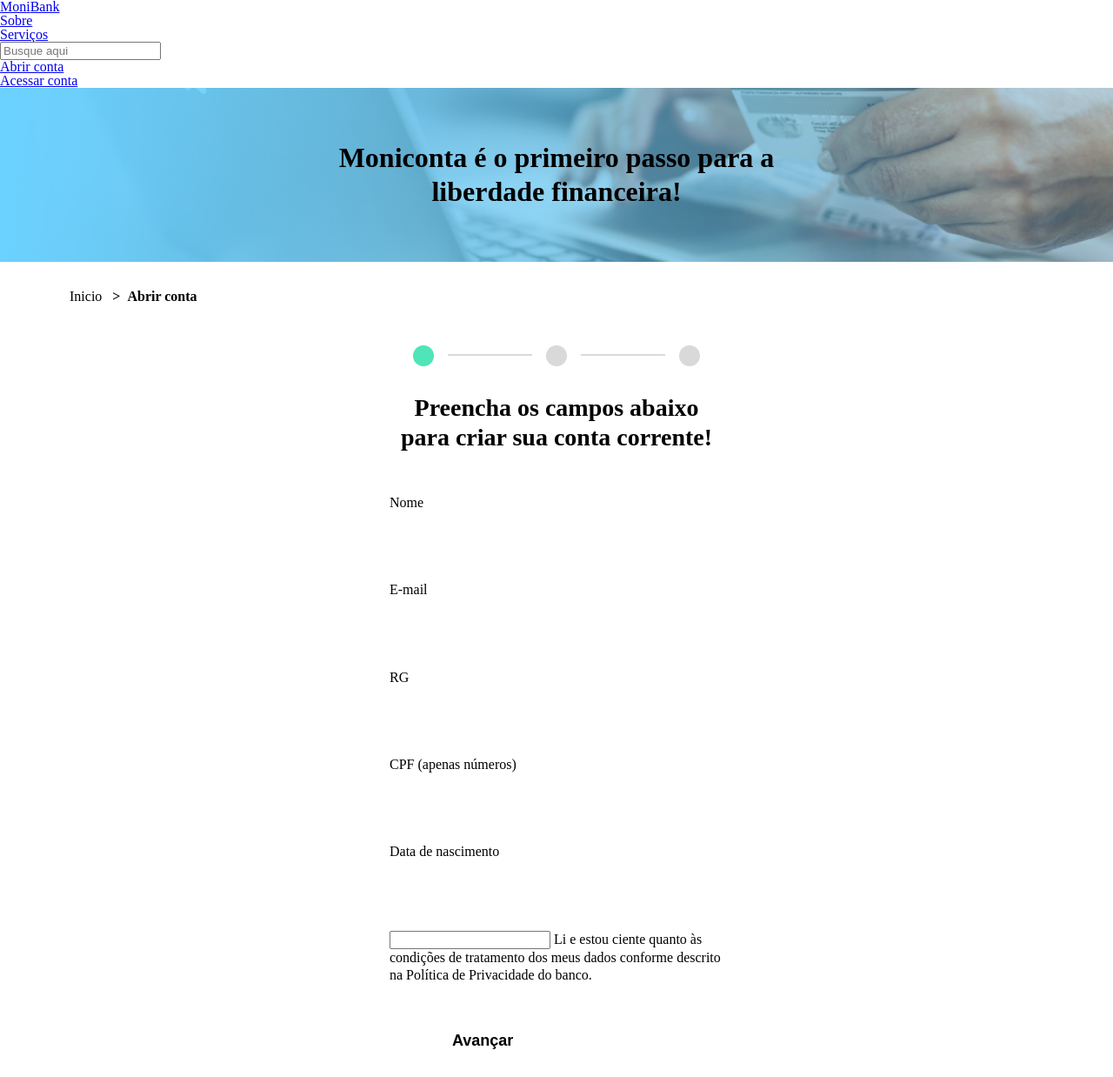
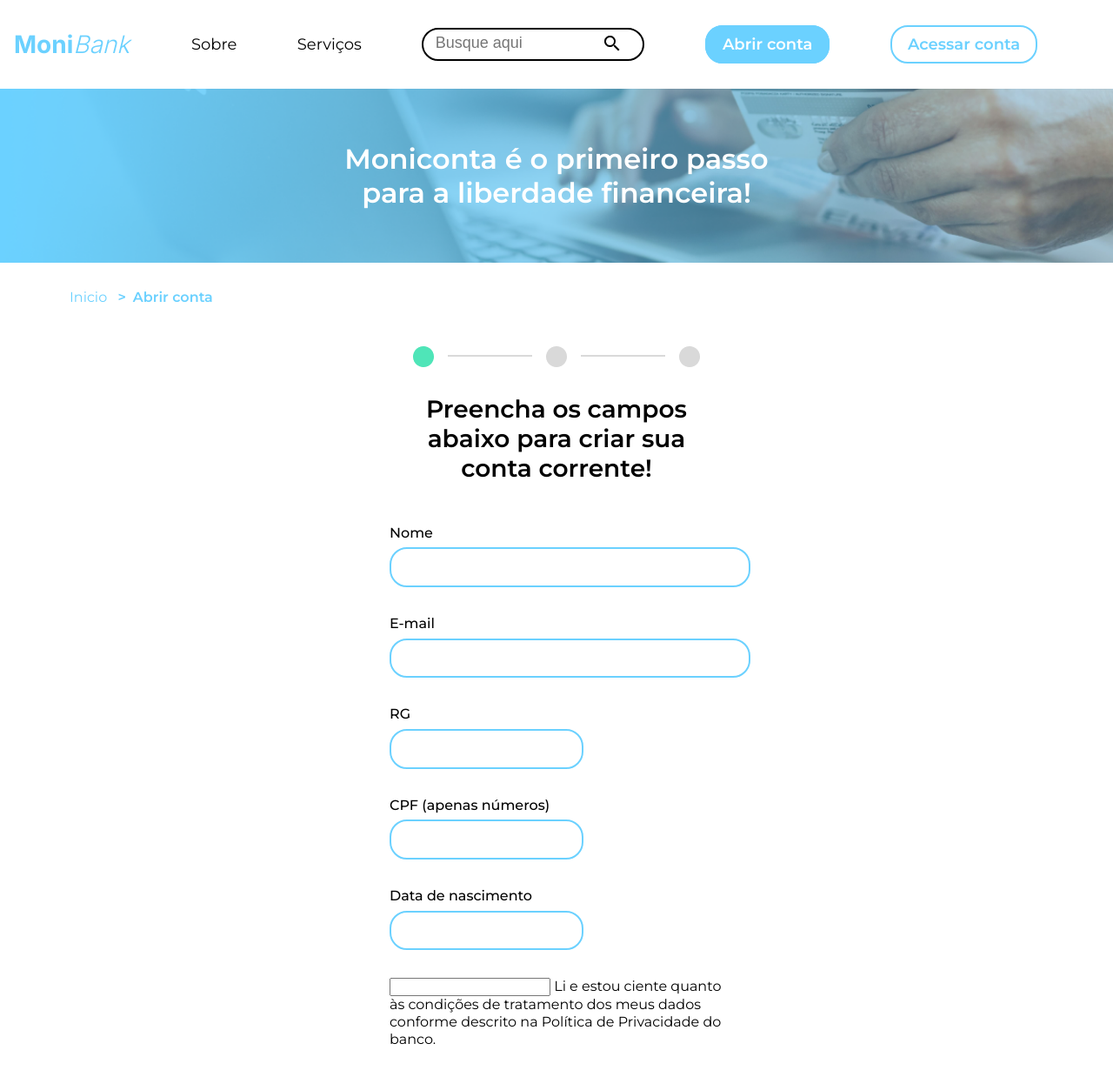
Before and after one commit to RudiJr/validandoFormularios, a plain HTML site: page pages/abrir-conta-form.html in a window 1280 px wide. Shown: the top 1238 px of the page at 87% size. Drawn offline with nearby package versions, Linux system fonts and the light colour scheme.

Commit message:
fix: css not working

```diff
--- a/styles/styles.css
+++ b/styles/styles.css
@@ -1,162 +1,20 @@
-.banner {
-    background-image: url("../../img/banner-formulario.png");
-    background-repeat: no-repeat;
-    background-size: cover;
-    width: 100%;
-    height: 25vh;
-    display: flex;
-    flex-direction: column;
-    justify-content: center;
-    text-align: center;
+@import url('./header.css');
+@import url('./footer.css');
+
+:root {
+    --fonte-principal: 'Montserrat', sans-serif;
+    --fonte-logo: 'Inter', sans-serif;
+    --azul-claro: #6BD1FF;
+    --preto: #000000;
+    --branco: #FFFFFF;
 }
 
-
-.banner__titulo {
-    font-weight: 600;
-    color: var(--branco);
-    font-size: 32px;
-    line-height: 39px;
-    width: 40%;
-    margin: 0 auto;
+body {
+    font-family: var(--fonte-principal);
+    color: var(--preto);
+    font-size: 16px;
 }
 
-.container {
-    margin: 2em 5em;
+.cabecalho__logo-link {
+    text-decoration: none;
 }
-
-.formulario {
-    margin: 3em auto;
-    width: 30vw;
-}
-
-.breadcrumb li {
-    display: inline;
-    font-size: 16px;
-    color: var(--azul-claro);
-}
-
-.breadcrumb li+li:before {
-    padding: 8px;
-    color: var(--azul-claro);
-    content: ">";
-}
-
-.breadcrumb__pagina {
-    font-weight: 700;
-}
-
-.formulario__container {
-    margin: 3em 0;
-    text-align: center;
-}
-
-.formulario__campo {
-    margin-bottom: 2em;
-}
-
-.formulario__titulo-texto {
-    margin: 1em 0;
-    font-weight: 600;
-    font-size: 28px;
-    line-height: 34px;
-}
-
-.campo__etiqueta {
-    font-weight: 500;
-    line-height: 20px;
-}
-
-.campo__escrita {
-    display: block;
-    border: 2px solid var(--azul-claro);
-    border-radius: 20px;
-    width: 100%;
-    padding: 1em;
-    margin-top: .5em;
-
-}
-
-.campo__escrita--menor {
-    width: 50%;
-}
-
-.termos__texto {
-    line-height: 20px;
-    display: inline;
-}
-
-.formulario__botao,
-.camera__botao {
-    background: var(--azul-claro);
-    margin: 2em auto;
-    display: block;
-    border: none;
-    padding: 1em 4em;
-    border-radius: 30px;
-    font-weight: 600;
-    font-size: 18px;
-    line-height: 22px;
-    color: var(--branco);
-}
-
-.formulario__imagem {
-    display: block;
-    margin: 2em auto;
-}
-
-.formulario__imagem--invisivel {
-    display: none;
-}
-
-.formulario__botao--ancora {
-    text-decoration: none;
-    width: 50%;
-}
-
-.formulario__texto {
-    margin: 1em 8em;
-}
-
-.formulario__texto--negrito {
-    font-weight: 700;
-}
-
-.formulario__texto-secundario {
-    margin: 2em 6em;
-}
-
-.mensagem-erro {
-    color: red;
-}
-
-.campo__escrita--erro {
-    border: 2px solid red;
-}
-
-.formulario__mensagem,
-.formulario__camera {
-    display: none;
-}
-
-.formulario__mensagem--sucesso,
-.formulario__camera--exibir {
-    display: block;
-}
-
-@media screen and (max-width: 900px) {
-    .formulario {
-        width: 70%;
-    }
-
-    .formulario__etapas {
-        width: 100%;
-    }
-
-    .formulario__texto {
-        margin: 0;
-    }
-
-    .container {
-        margin: 2em;
-    }
-}
```
Also changed, not shown: styles/footer.css (line endings or trailing spaces), styles/reset.css (line endings or trailing spaces).
